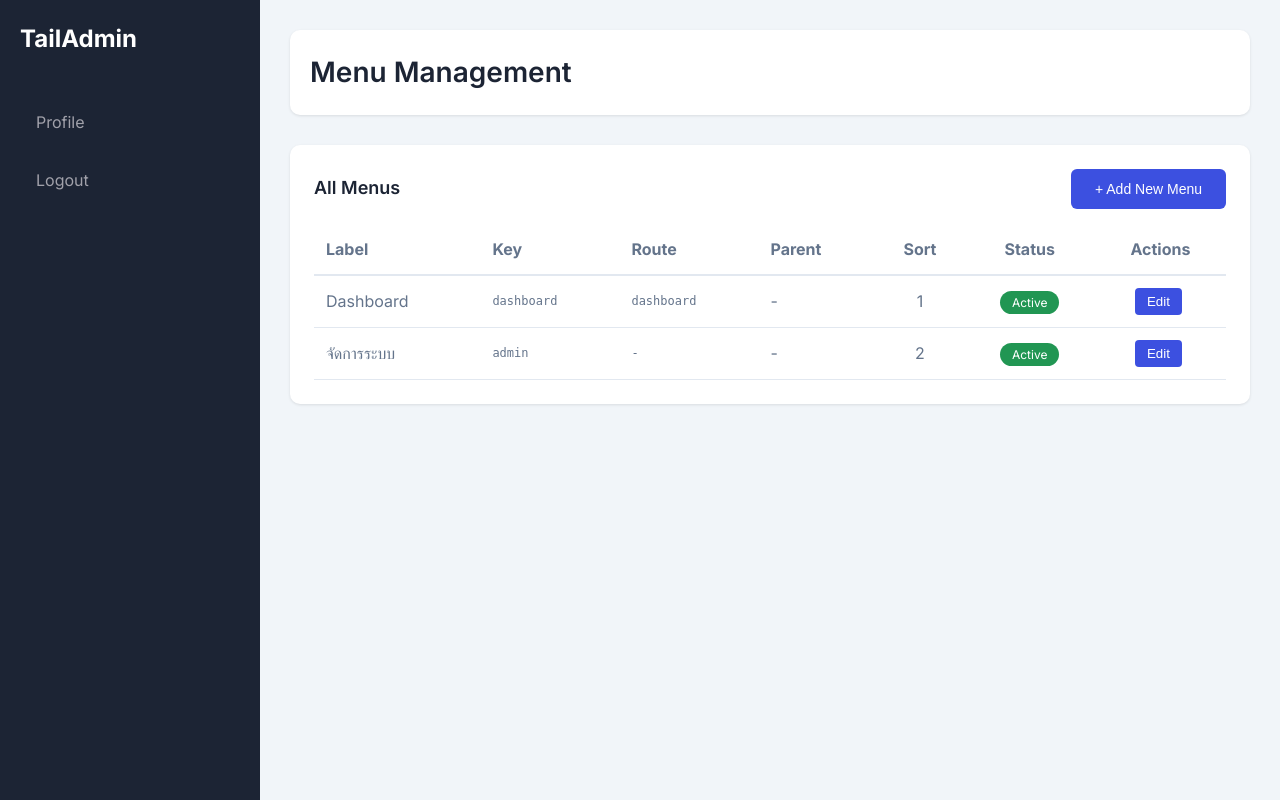
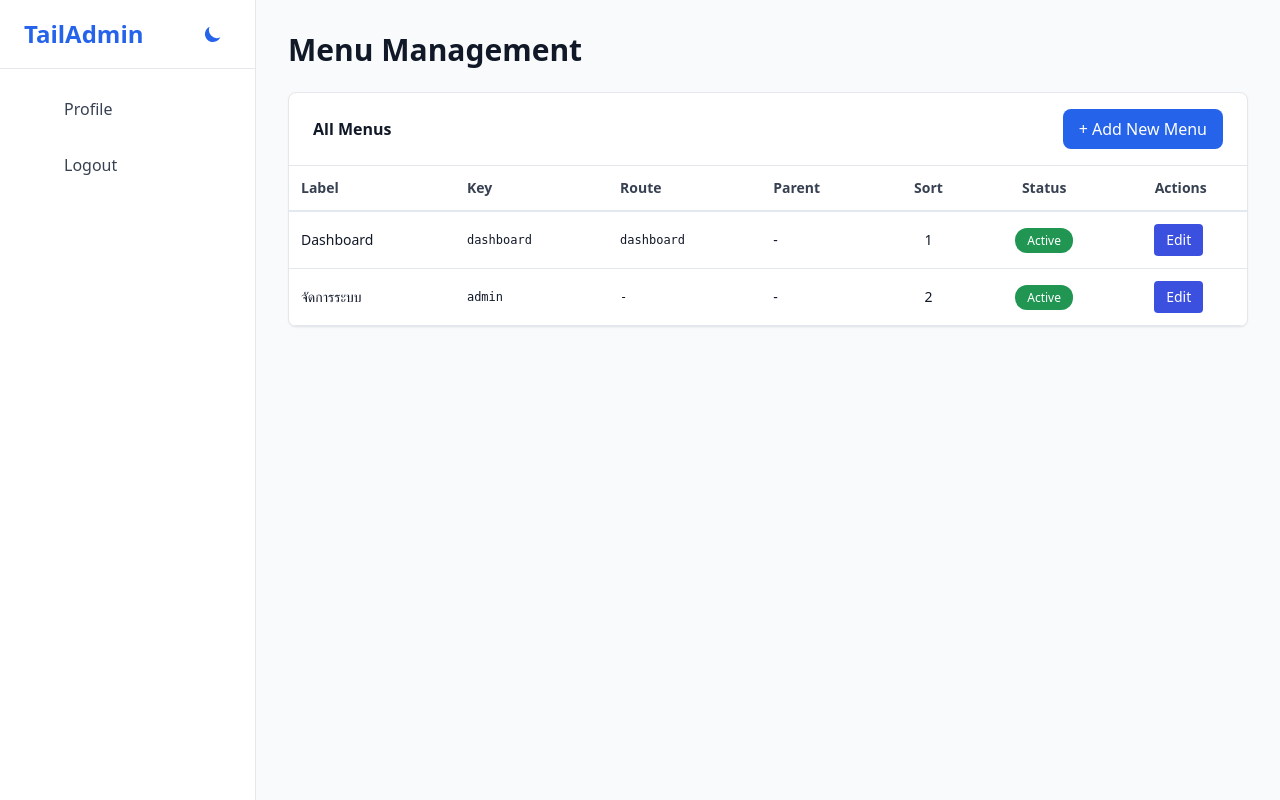
Before and after one commit to realzkupti/realzkupti, a Laravel app: page /admin/menus in a window 1280 px wide. Run offline with Laravel 12, Linux system fonts and the light colour scheme; a user stored in the database is signed in; data comes from the database, SQL or seed files in the repository; style sheets or scripts are compiled from the project's sources; parts of the project's set-up code (start-up, migrations or seed data) failed here and were passed over.

Commit message:
Add: Vite + Tailwind CSS setup with dark mode support
Migrated from public/assets to resources/ + Vite build system.

New Files:
- package.json - Node dependencies (Vite, Tailwind, Axios)
- vite.config.js - Vite configuration for Laravel
- tailwind.config.js - Tailwind with dark mode support
- postcss.config.js - PostCSS configuration
- resources/css/app.css - TailAdmin styles with Tailwind
- resources/js/app.js - Main JS with dark mode toggle
- resources/js/bootstrap.js - Axios setup

Features Added:
✅ Dark mode support (class-based strategy)
✅ Responsive sidebar navigation
✅ Tailwind utility classes
✅ Component styles (cards, forms, buttons, tables, modals)
✅ Dark mode toggle button in sidebar
✅ Auto-expand active parent menus
✅ Global utility functions (formatDate, formatCurrency, debounce, throttle)

Updated Layouts:
- layouts/app.blade.php - Now uses @vite directive
- layouts/dashboard.blade.php - Added dark mode toggle button

Next Steps:
1. Run: npm install
2. Run: npm run dev (for development with HMR)
3. Run: npm run build (for production)

Migration Note:
- Legacy JS files in public/assets/js/ still work
- Will be gradually migrated to resources/js/

🤖 Generated with [Claude Code](https://claude.com/claude-code)

Co-Authored-By: Claude <noreply@anthropic.com>

```diff
--- /dev/null
+++ b/postcss.config.js
@@ -0,0 +1,6 @@
+export default {
+    plugins: {
+        tailwindcss: {},
+        autoprefixer: {},
+    },
+};
--- /dev/null
+++ b/resources/css/app.css
@@ -0,0 +1,279 @@
+@tailwind base;
+@tailwind components;
+@tailwind utilities;
+
+@layer base {
+    * {
+        @apply border-gray-200 dark:border-gray-700;
+    }
+
+    body {
+        @apply bg-white dark:bg-gray-900 text-gray-900 dark:text-gray-100;
+    }
+}
+
+@layer components {
+    /* Dashboard Layout */
+    .dashboard-container {
+        @apply flex min-h-screen;
+    }
+
+    .sidebar {
+        @apply w-64 bg-white dark:bg-gray-800 border-r border-gray-200 dark:border-gray-700 fixed h-full overflow-y-auto;
+    }
+
+    .sidebar-logo {
+        @apply px-6 py-4 text-2xl font-bold text-primary-600 dark:text-primary-400 border-b border-gray-200 dark:border-gray-700;
+    }
+
+    .sidebar-menu {
+        @apply p-4 space-y-2;
+    }
+
+    .sidebar-menu li a {
+        @apply flex items-center px-4 py-3 rounded-lg text-gray-700 dark:text-gray-300 hover:bg-primary-50 dark:hover:bg-gray-700 transition-colors;
+    }
+
+    .sidebar-menu li a.active {
+        @apply bg-primary-500 text-white dark:bg-primary-600;
+    }
+
+    .sidebar-menu li a i,
+    .sidebar-menu li a svg {
+        @apply mr-3 w-5 h-5;
+    }
+
+    /* Submenu */
+    .menu-item-has-children .submenu {
+        @apply ml-4 mt-2 space-y-1 hidden;
+    }
+
+    .menu-item-has-children.open .submenu {
+        @apply block;
+    }
+
+    .menu-item-has-children .menu-parent {
+        @apply relative;
+    }
+
+    .menu-item-has-children .arrow {
+        @apply absolute right-4 transition-transform;
+    }
+
+    .menu-item-has-children.open .arrow {
+        @apply rotate-180;
+    }
+
+    .main-content {
+        @apply flex-1 ml-64 p-8 bg-gray-50 dark:bg-gray-900 min-h-screen;
+    }
+
+    /* Page Header */
+    .page-header {
+        @apply mb-6;
+    }
+
+    .page-header h1 {
+        @apply text-3xl font-bold text-gray-900 dark:text-white;
+    }
+
+    /* Card */
+    .card {
+        @apply bg-white dark:bg-gray-800 rounded-lg shadow-sm border border-gray-200 dark:border-gray-700 overflow-hidden;
+    }
+
+    .card-title {
+        @apply px-6 py-4 border-b border-gray-200 dark:border-gray-700 font-semibold text-gray-900 dark:text-white;
+    }
+
+    .card-body {
+        @apply p-6;
+    }
+
+    /* Forms */
+    .form-group {
+        @apply mb-4;
+    }
+
+    .form-label {
+        @apply block text-sm font-medium text-gray-700 dark:text-gray-300 mb-2;
+    }
+
+    .form-input,
+    .form-select,
+    .form-textarea {
+        @apply w-full px-4 py-2 border border-gray-300 dark:border-gray-600 rounded-lg
+               bg-white dark:bg-gray-700 text-gray-900 dark:text-gray-100
+               focus:ring-2 focus:ring-primary-500 focus:border-primary-500
+               transition-colors;
+    }
+
+    .form-textarea {
+        @apply min-h-[100px];
+    }
+
+    .checkbox-wrapper {
+        @apply flex items-center;
+    }
+
+    .checkbox-input {
+        @apply w-4 h-4 text-primary-600 border-gray-300 dark:border-gray-600 rounded
+               focus:ring-primary-500 dark:bg-gray-700;
+    }
+
+    .checkbox-label {
+        @apply ml-2 text-sm text-gray-700 dark:text-gray-300;
+    }
+
+    /* Buttons */
+    .btn {
+        @apply px-4 py-2 rounded-lg font-medium transition-colors focus:outline-none focus:ring-2 focus:ring-offset-2;
+    }
+
+    .btn-primary {
+        @apply bg-primary-600 text-white hover:bg-primary-700 focus:ring-primary-500;
+    }
+
+    .btn-secondary {
+        @apply bg-gray-200 dark:bg-gray-700 text-gray-900 dark:text-white hover:bg-gray-300 dark:hover:bg-gray-600 focus:ring-gray-500;
+    }
+
+    .btn-danger {
+        @apply bg-red-600 text-white hover:bg-red-700 focus:ring-red-500;
+    }
+
+    .btn-success {
+        @apply bg-green-600 text-white hover:bg-green-700 focus:ring-green-500;
+    }
+
+    /* Table */
+    table {
+        @apply w-full;
+    }
+
+    table thead tr {
+        @apply border-b-2 border-gray-200 dark:border-gray-700;
+    }
+
+    table th {
+        @apply px-4 py-3 text-left text-sm font-semibold text-gray-700 dark:text-gray-300;
+    }
+
+    table tbody tr {
+        @apply border-b border-gray-200 dark:border-gray-700;
+    }
+
+    table td {
+        @apply px-4 py-3 text-sm text-gray-900 dark:text-gray-100;
+    }
+
+    /* Badges */
+    .badge {
+        @apply inline-flex items-center px-3 py-1 rounded-full text-xs font-medium;
+    }
+
+    .badge-success {
+        @apply bg-green-100 text-green-800 dark:bg-green-900 dark:text-green-200;
+    }
+
+    .badge-danger {
+        @apply bg-red-100 text-red-800 dark:bg-red-900 dark:text-red-200;
+    }
+
+    .badge-warning {
+        @apply bg-yellow-100 text-yellow-800 dark:bg-yellow-900 dark:text-yellow-200;
+    }
+
+    .badge-info {
+        @apply bg-blue-100 text-blue-800 dark:bg-blue-900 dark:text-blue-200;
+    }
+
+    /* Modal */
+    .modal {
+        @apply fixed inset-0 z-50 flex items-center justify-center bg-black bg-opacity-50;
+    }
+
+    .modal-content {
+        @apply bg-white dark:bg-gray-800 rounded-lg shadow-xl max-w-2xl w-full max-h-[90vh] overflow-y-auto mx-4;
+    }
+
+    .modal-header {
+        @apply px-6 py-4 border-b border-gray-200 dark:border-gray-700;
+    }
+
+    .modal-title {
+        @apply text-xl font-bold text-gray-900 dark:text-white;
+    }
+
+    .modal-body {
+        @apply px-6 py-4;
+    }
+
+    .modal-footer {
+        @apply px-6 py-4 border-t border-gray-200 dark:border-gray-700 flex justify-end gap-3;
+    }
+
+    /* Auth Pages */
+    .auth-container {
+        @apply min-h-screen flex items-center justify-center bg-gray-50 dark:bg-gray-900 p-4;
+    }
+
+    .auth-box {
+        @apply bg-white dark:bg-gray-800 rounded-lg shadow-lg p-8 w-full max-w-md;
+    }
+
+    .auth-logo {
+        @apply text-center mb-8;
+    }
+
+    .auth-logo h1 {
+        @apply text-3xl font-bold text-primary-600 dark:text-primary-400 mb-2;
+    }
+
+    .auth-logo p {
+        @apply text-gray-600 dark:text-gray-400;
+    }
+
+    .auth-link {
+        @apply text-primary-600 dark:text-primary-400 hover:text-primary-700 dark:hover:text-primary-300 font-medium;
+    }
+
+    .auth-divider {
+        @apply relative my-6;
+    }
+
+    .auth-divider::before {
+        @apply absolute inset-0 flex items-center;
+        content: '';
+        border-top: 1px solid theme('colors.gray.300');
+    }
+
+    .dark .auth-divider::before {
+        border-top-color: theme('colors.gray.700');
+    }
+
+    .auth-divider span {
+        @apply relative bg-white dark:bg-gray-800 px-4 text-sm text-gray-500 dark:text-gray-400;
+        display: inline-block;
+        left: 50%;
+        transform: translateX(-50%);
+    }
+}
+
+@layer utilities {
+    .icon-sm {
+        @apply w-4 h-4;
+    }
+
+    .icon-md {
+        @apply w-5 h-5;
+    }
+
+    .icon-lg {
+        @apply w-6 h-6;
+    }
+
+    .text-balance {
+        text-wrap: balance;
+    }
+}
--- a/resources/views/layouts/dashboard.blade.php
+++ b/resources/views/layouts/dashboard.blade.php
@@ -6,8 +6,8 @@
     <meta name="csrf-token" content="{{ csrf_token() }}">
     <title>@yield('title', 'Dashboard - TailAdmin Template')</title>
 
-    <!-- TailAdmin CSS with cache busting -->
-    <link rel="stylesheet" href="/assets/css/tailadmin.css?v={{ config('app.asset_version', '1.0.0') }}">
+    <!-- Vite Assets -->
+    @vite(['resources/css/app.css', 'resources/js/app.js'])
 
     @stack('styles')
 </head>
@@ -15,8 +15,16 @@
     <div class="dashboard-container">
         <!-- Sidebar -->
         <div class="sidebar">
-            <div class="sidebar-logo">
-                TailAdmin
+            <div class="sidebar-logo flex items-center justify-between">
+                <span>TailAdmin</span>
+                <button id="darkModeToggle" class="p-2 rounded-lg hover:bg-gray-100 dark:hover:bg-gray-700">
+                    <svg class="w-5 h-5 hidden dark:block" fill="currentColor" viewBox="0 0 20 20">
+                        <path d="M10 2a1 1 0 011 1v1a1 1 0 11-2 0V3a1 1 0 011-1zm4 8a4 4 0 11-8 0 4 4 0 018 0zm-.464 4.95l.707.707a1 1 0 001.414-1.414l-.707-.707a1 1 0 00-1.414 1.414zm2.12-10.607a1 1 0 010 1.414l-.706.707a1 1 0 11-1.414-1.414l.707-.707a1 1 0 011.414 0zM17 11a1 1 0 100-2h-1a1 1 0 100 2h1zm-7 4a1 1 0 011 1v1a1 1 0 11-2 0v-1a1 1 0 011-1zM5.05 6.464A1 1 0 106.465 5.05l-.708-.707a1 1 0 00-1.414 1.414l.707.707zm1.414 8.486l-.707.707a1 1 0 01-1.414-1.414l.707-.707a1 1 0 011.414 1.414zM4 11a1 1 0 100-2H3a1 1 0 000 2h1z"></path>
+                    </svg>
+                    <svg class="w-5 h-5 dark:hidden" fill="currentColor" viewBox="0 0 20 20">
+                        <path d="M17.293 13.293A8 8 0 016.707 2.707a8.001 8.001 0 1010.586 10.586z"></path>
+                    </svg>
+                </button>
             </div>
 
             <ul class="sidebar-menu">
@@ -99,8 +107,8 @@
         };
     </script>
 
-    <!-- TailAdmin JavaScript with cache busting -->
-    <script src="/assets/js/auth.js?v={{ config('app.asset_version', '1.0.0') }}"></script>
+    <!-- Legacy Auth JS (will be migrated to Vite) -->
+    <script src="/assets/js/auth.js"></script>
 
     <script>
     async function handleLogout(event) {
--- /dev/null
+++ b/tailwind.config.js
@@ -0,0 +1,52 @@
+import defaultTheme from 'tailwindcss/defaultTheme';
+import forms from '@tailwindcss/forms';
+
+/** @type {import('tailwindcss').Config} */
+export default {
+    content: [
+        './vendor/laravel/framework/src/Illuminate/Pagination/resources/views/*.blade.php',
+        './storage/framework/views/*.php',
+        './resources/views/**/*.blade.php',
+        './resources/js/**/*.js',
+    ],
+
+    darkMode: 'class', // Enable dark mode with class strategy
+
+    theme: {
+        extend: {
+            fontFamily: {
+                sans: ['Figtree', ...defaultTheme.fontFamily.sans],
+            },
+            colors: {
+                primary: {
+                    50: '#eff6ff',
+                    100: '#dbeafe',
+                    200: '#bfdbfe',
+                    300: '#93c5fd',
+                    400: '#60a5fa',
+                    500: '#3b82f6',
+                    600: '#2563eb',
+                    700: '#1d4ed8',
+                    800: '#1e40af',
+                    900: '#1e3a8a',
+                    950: '#172554',
+                },
+                secondary: {
+                    50: '#fafaf9',
+                    100: '#f5f5f4',
+                    200: '#e7e5e4',
+                    300: '#d6d3d1',
+                    400: '#a8a29e',
+                    500: '#78716c',
+                    600: '#57534e',
+                    700: '#44403c',
+                    800: '#292524',
+                    900: '#1c1917',
+                    950: '#0c0a09',
+                },
+            },
+        },
+    },
+
+    plugins: [forms],
+};
```
Also changed, not shown: package.json (added, +17 -0 lines), resources/js/app.js (added, +115 -0 lines), resources/js/bootstrap.js (added, +12 -0 lines), resources/views/layouts/app.blade.php (+4 -4 lines), vite.config.js (added, +17 -0 lines).
